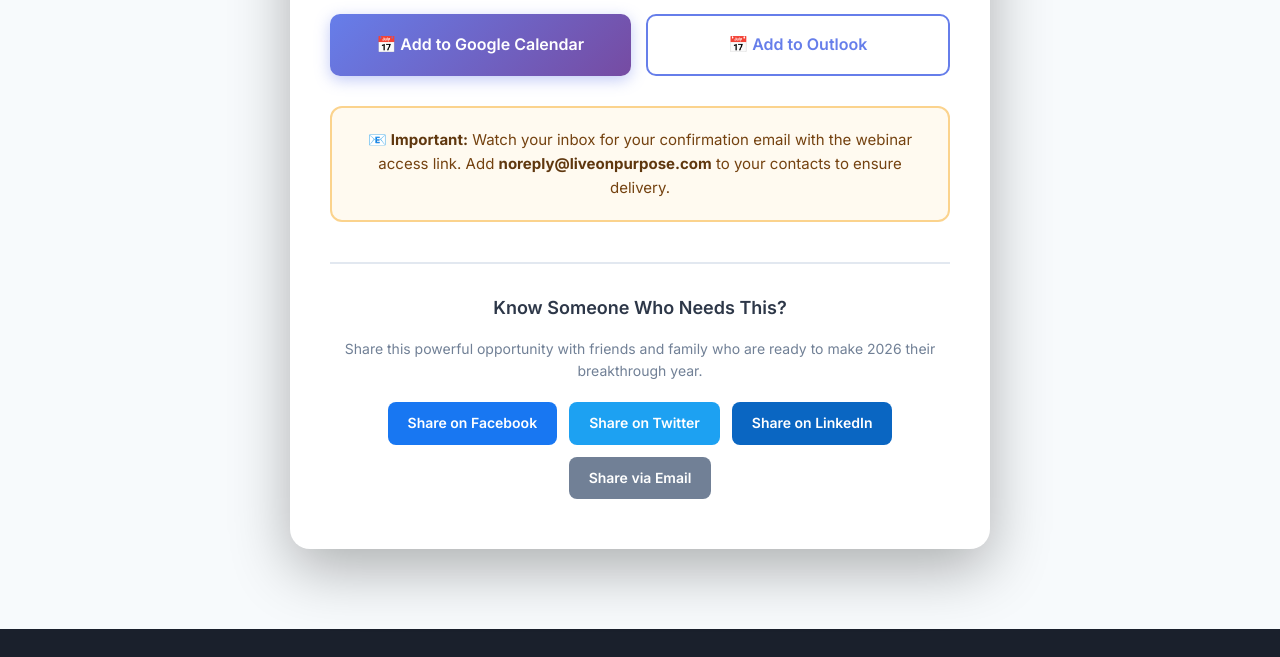
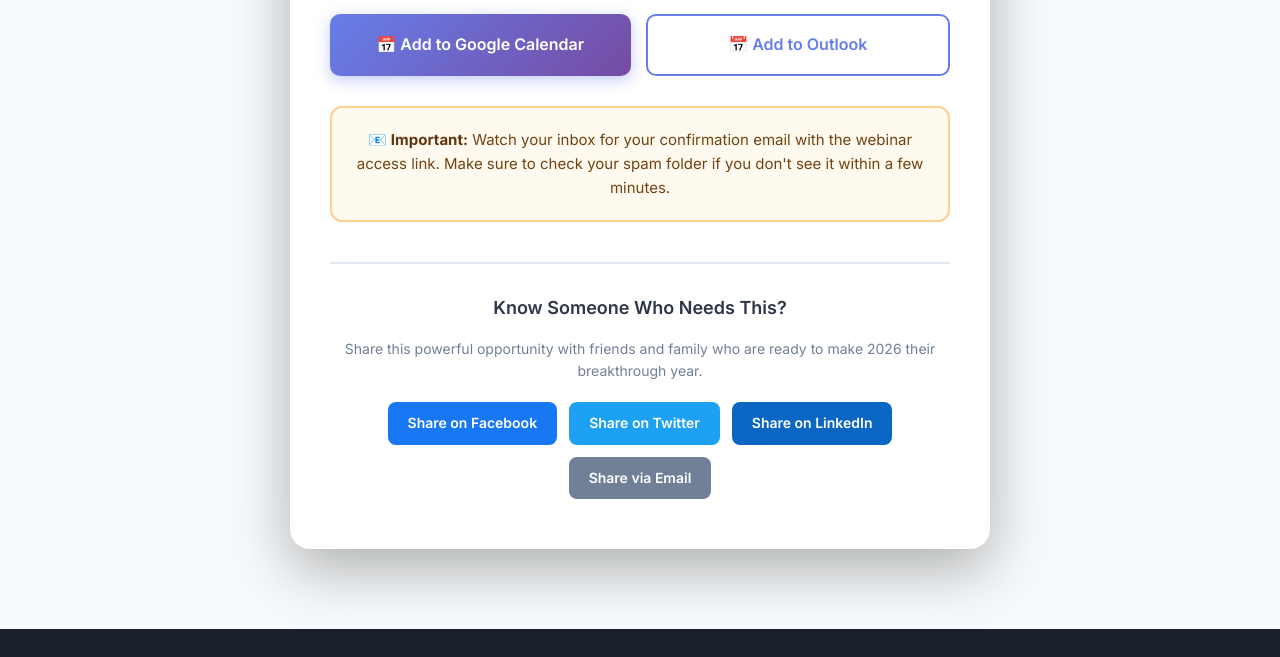
Before and after one commit to rbradshaw9/pagebuilder, a website: page create-with-confidence/confirmation.html in a window 1280 px wide. Shown: the part 1420-2077 px from the top of the page. Drawn offline with nearby package versions, Linux system fonts and the light colour scheme.

Commit message:
Remove specific email address from confirmation page

```diff
--- a/create-with-confidence/confirmation.html
+++ b/create-with-confidence/confirmation.html
@@ -97,7 +97,7 @@
             </div>
 
             <div class="email-notice">
-                <p>📧 <strong>Important:</strong> Watch your inbox for your confirmation email with the webinar access link. Add <strong>noreply@liveonpurpose.com</strong> to your contacts to ensure delivery.</p>
+                <p>📧 <strong>Important:</strong> Watch your inbox for your confirmation email with the webinar access link. Make sure to check your spam folder if you don't see it within a few minutes.</p>
             </div>
 
             <div class="social-share">
```
